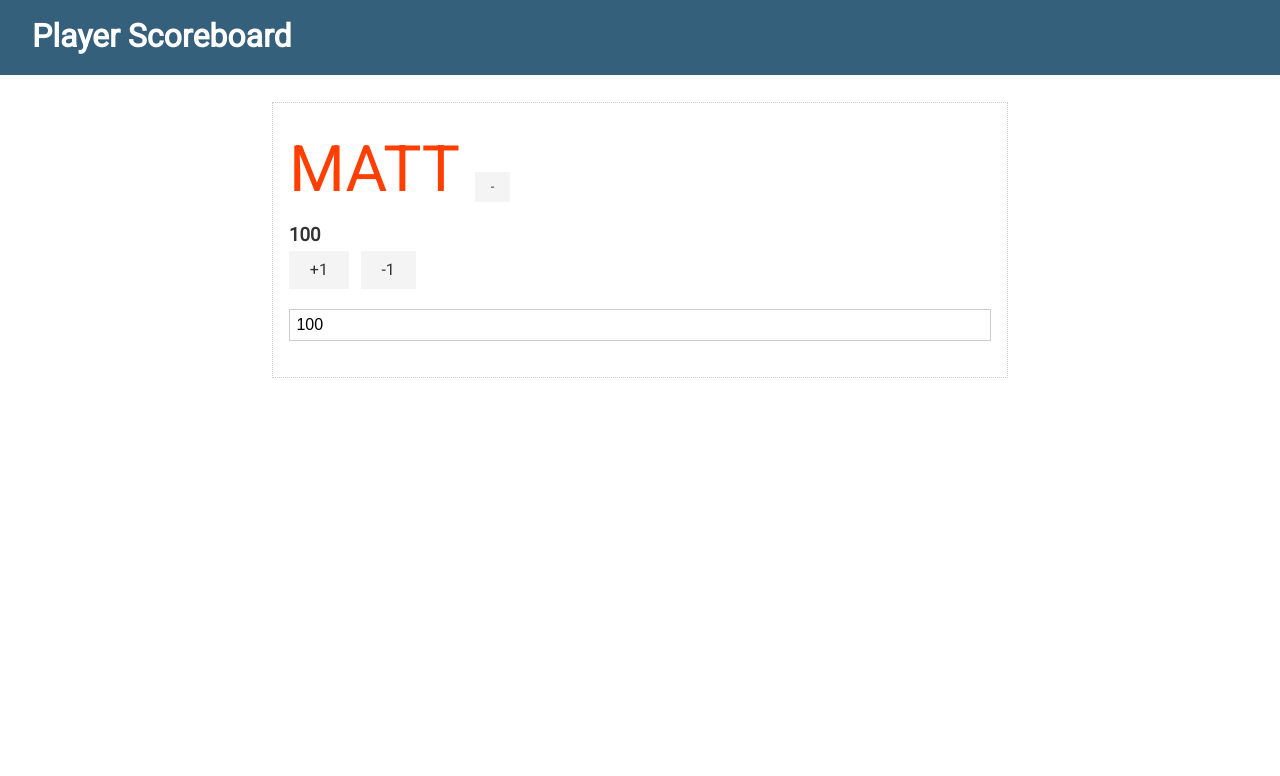
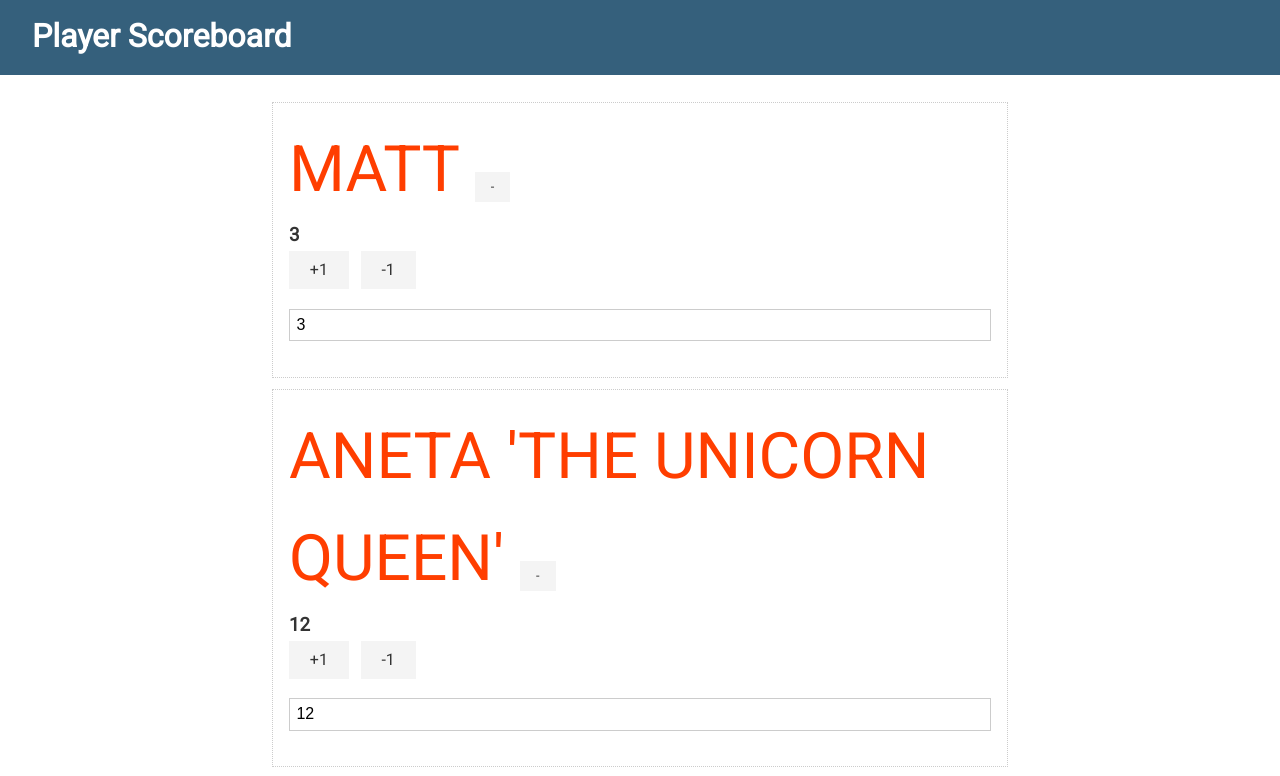
Before and after one commit to sagasu/svelte-player-scoreboard, a Svelte app in the folder player-scoreboard/: page / in a window 1280 px wide. Shown: the top 776 px of the page. Built offline with nearby package versions, Linux system fonts and the light colour scheme.

Commit message:
introducing players

```diff
--- a/player-scoreboard/src/App.svelte
+++ b/player-scoreboard/src/App.svelte
@@ -1,43 +1,29 @@
 <script>
 	import Navbar from './Navbar.svelte';
+	import Player from './Player.svelte';
 
-	let name = "Matt";
-	let points = 100;
-	let showControls = true;
-
-	const addPoint = () => points += 1;
-	const removePoint = () => points -= 1;
-	const toggleControls = () => (showControls = !showControls);
-
+	let players = [{
+		name: "Matt",
+		points: 3
+	},
+	{	name: "Aneta 'The Unicorn Queen'",
+		points:12}
+		,
+	{
+		name: "Noti",
+		points: 5
+	}];
 </script>
 
 <main>
 	<Navbar></Navbar>
 	<div class="container">
-		<div class="card">
-			<h1>{name}
-				<button class="btn btn-sm" on:click={toggleControls}>
-					{#if showControls}-{:else}+{/if}
-				</button>
-			</h1>
-			<h3>{points}</h3>
-			{#if showControls}
-				<button class="btn" on:click={addPoint}>+1</button>
-				<button class="btn" on:click={removePoint}>-1</button>
-				<input type="number" bind:value={points}>
-			{/if}
-		</div>
+		{#if players.length === 0}
+			<p>No Players</p>
+		{:else}
+			{#each players as player}
+			<Player name={player.name} points={player.points}/>
+			{/each}
+		{/if}
 	</div>
 </main>
-
-<style>
-	h1 {
-		color: #ff3e00;
-		text-transform: uppercase;
-		font-size: 4em;
-		font-weight: 100;
-	}
-	h3 {
-		margin: bottom;
-	}
-</style>
--- /dev/null
+++ b/player-scoreboard/src/Player.svelte
@@ -0,0 +1,36 @@
+<script>
+    export let name;
+    export let points;
+    let showControls = true;
+
+    const addPoint = () => (points += 1);
+    const removePoint = () => (points -= 1);
+    const toggleControls = () => (showControls = !showControls);
+</script>
+
+<style>
+    h1 {
+        color: #ff3e00;
+        text-transform: uppercase;
+        font-size: 4em;
+        font-weight: 100;
+    }
+    h3 {
+        margin: bottom;
+    }
+</style>
+
+<div class="card">
+    <h1>
+        {name}
+        <button class="btn btn-sm" on:click={toggleControls}>
+            {#if showControls}-{:else}+{/if}
+        </button>
+    </h1>
+    <h3>{points}</h3>
+    {#if showControls}
+        <button class="btn" on:click={addPoint}>+1</button>
+        <button class="btn" on:click={removePoint}>-1</button>
+        <input type="number" bind:value={points} />
+    {/if}
+</div>
```
